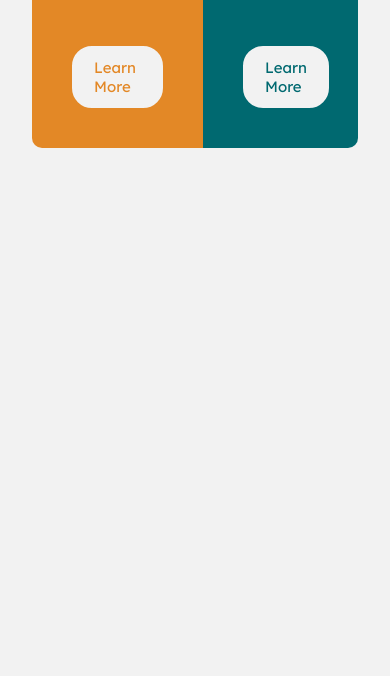
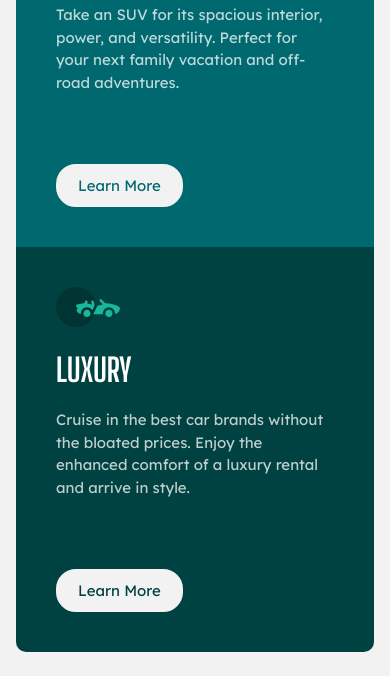
Before and after one commit to Suxaric/3-column-preview-card, a plain HTML site: page index.html in a window 390 px wide. Shown: the part 587-1263 px from the top of the page. Before the commit the page ends 844 px from the top, so only its background shows below. Drawn offline with Linux system fonts and the light colour scheme.

Commit message:
add media queries

```diff
--- a/style.css
+++ b/style.css
@@ -15,7 +15,6 @@ body {
 
 .container-main {
     max-width: 960px;
-    display: grid;
     margin-top: 0;
     margin-right: auto;
     margin-bottom: 0;
@@ -133,3 +132,13 @@ p {
     border-radius: 20px;
     border: 2px solid hsl(0, 0%, 95%);
 }
+
+@media only screen and (max-width: 768px) {
+    .container-wrapper {
+        grid-template-columns: 1fr;
+        margin-top: 1.5rem;
+        margin-right: 1rem;
+        margin-bottom: 1.5rem;
+        margin-left: 1rem;
+    }
+}
```
